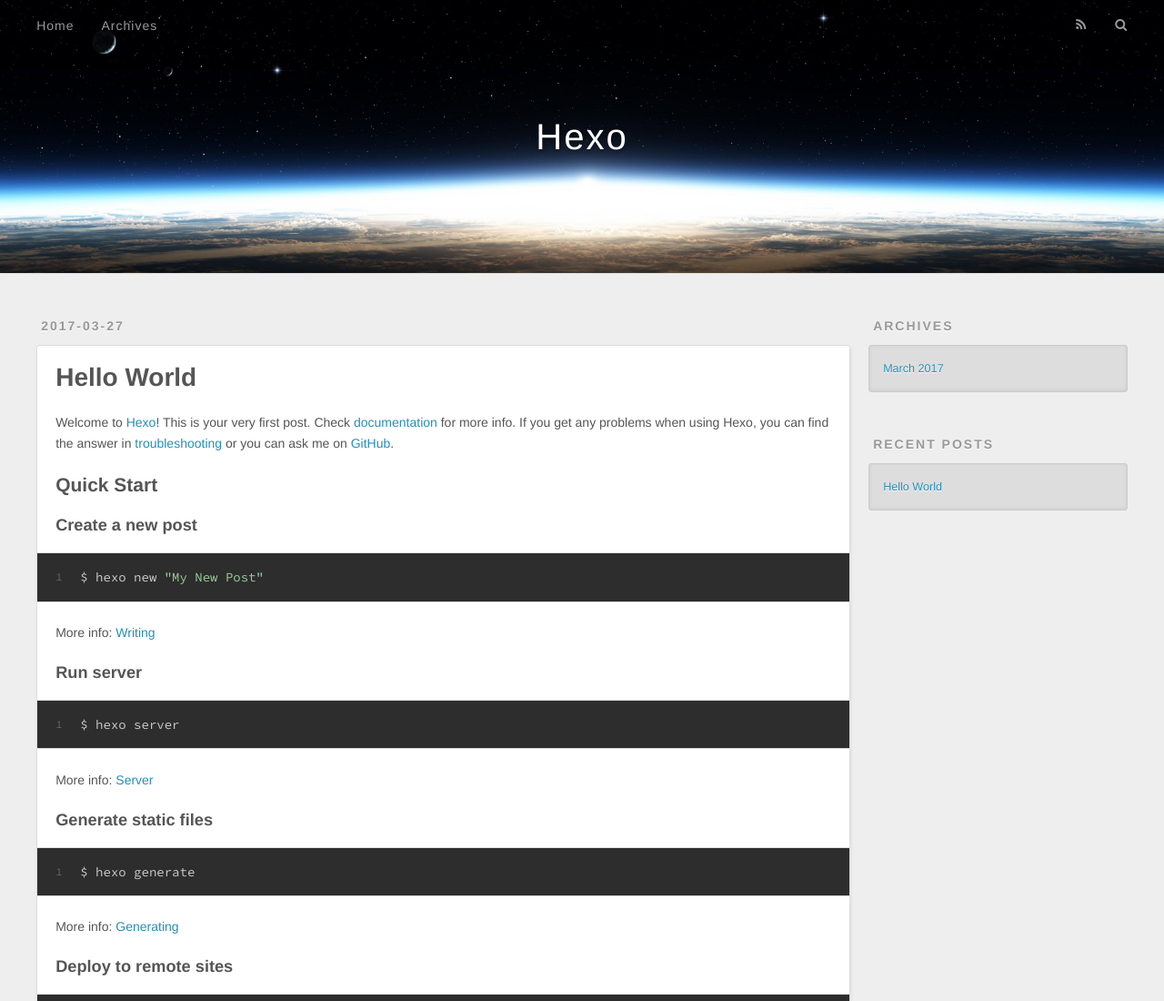
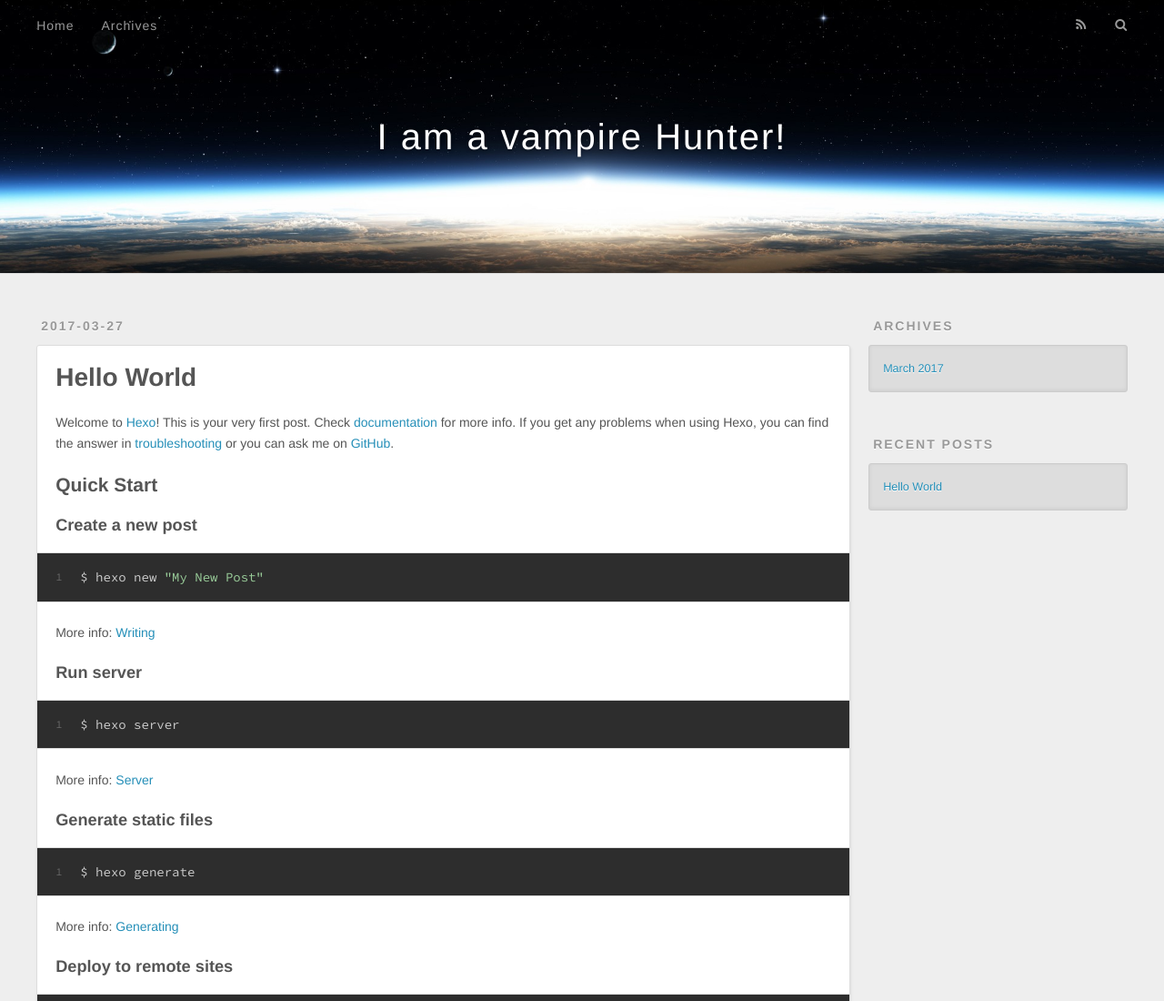
Before and after one commit to yeshunter/yeshunter.github.io, a plain HTML site: page index.html in a window 1280 px wide. Shown: the top 1100 px of the page at 91% size. Drawn offline with nearby package versions, Linux system fonts and the light colour scheme.

Commit message:
Site updated: 2017-03-28 09:58:01

```diff
--- a/index.html
+++ b/index.html
@@ -3,16 +3,16 @@
 <head>
   <meta charset="utf-8">
 
-  <title>Hexo</title>
+  <title>I am a vampire Hunter!</title>
   <meta name="viewport" content="width=device-width, initial-scale=1, maximum-scale=1">
   <meta property="og:type" content="website">
-<meta property="og:title" content="Hexo">
+<meta property="og:title" content="I am a vampire Hunter!">
 <meta property="og:url" content="http://yoursite.com/index.html">
-<meta property="og:site_name" content="Hexo">
+<meta property="og:site_name" content="I am a vampire Hunter!">
 <meta name="twitter:card" content="summary">
-<meta name="twitter:title" content="Hexo">
+<meta name="twitter:title" content="I am a vampire Hunter!">
 
-    <link rel="alternate" href="/atom.xml" title="Hexo" type="application/atom+xml">
+    <link rel="alternate" href="/atom.xml" title="I am a vampire Hunter!" type="application/atom+xml">
 
 
     <link rel="icon" href="/favicon.png">
@@ -33,7 +33,7 @@
   <div id="header-outer" class="outer">
     <div id="header-title" class="inner">
       <h1 id="logo-wrap">
-        <a href="/" id="logo">Hexo</a>
+        <a href="/" id="logo">I am a vampire Hunter!</a>
       </h1>
 
     </div>
@@ -96,7 +96,7 @@
 
     </div>
     <footer class="article-footer">
-      <a data-url="http://yoursite.com/2017/03/27/hello-world/" data-id="cj0s0klpu00008krc1mcbgwrh" class="article-share-link">Share</a>
+      <a data-url="http://yoursite.com/2017/03/27/hello-world/" data-id="cj0sw7qoa0000igrcmdjdjanp" class="article-share-link">Share</a>
 
 
     </footer>
```
Also changed, not shown: 2017/03/27/hello-world/index.html (+5 -5 lines), archives/2017/03/index.html (+6 -6 lines), archives/2017/index.html (+6 -6 lines), archives/index.html (+6 -6 lines).
